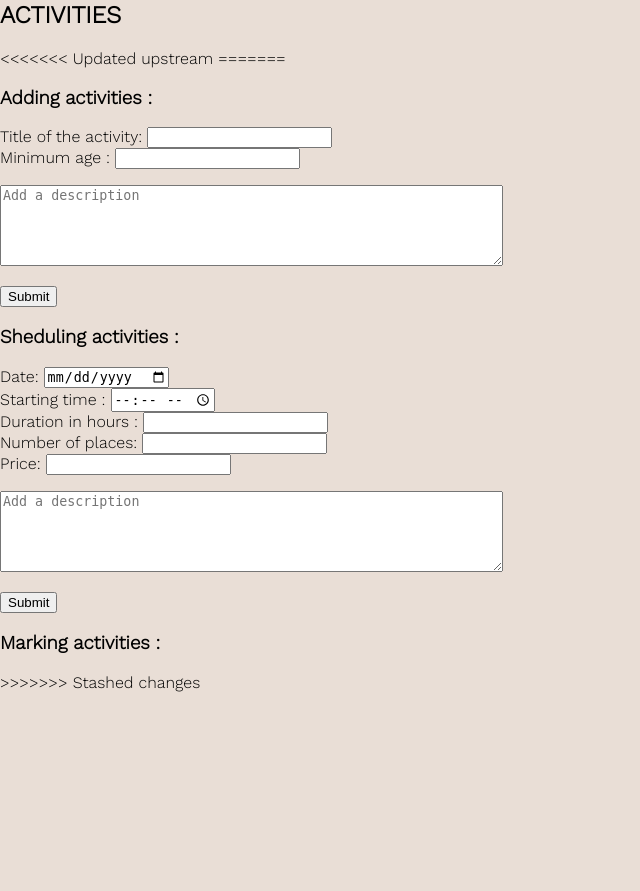
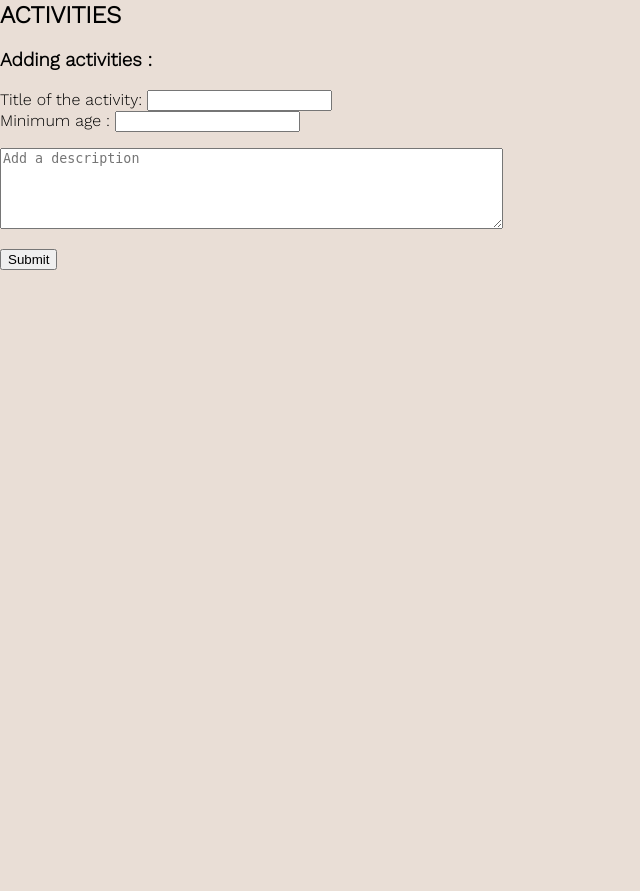
Before and after one commit to albercm30/zoowebapp, a Flask app: template WebAppProject/templates/main/activity.html in a window 1280 px wide. Shown: the part 79-970 px from the top of the page, without its empty margins (0-640 px from the left). Run offline with Flask 2, Linux system fonts and the light colour scheme; the template is opened without the code that fills it, so the values that code supplies are empty.

Commit message:
Update activity.html

```diff
--- a/WebAppProject/templates/main/activity.html
+++ b/WebAppProject/templates/main/activity.html
@@ -24,8 +24,7 @@
     </div>
 </div>
     {% endfor %}
-<<<<<<< Updated upstream
-=======
+
 <div>
     <h3> Adding activities :</h3>
     <form action="{{ url_for('main.add_activity') }}" method="post">
@@ -41,9 +40,10 @@
     {% endwith %}
 
 </div>
+<!--
 <div>
     <h3> Sheduling activities :</h3>
-    <!--activity_title, date, starting_time,duration, places, price-->
+    <!--activity_title, date, starting_time,duration, places, price
     <form action="{{ url_for('main.add_schedule') }}" method="post">
 
         <div><label>Date: <input type="date" name="date" required/></label></div>
@@ -59,5 +59,5 @@
     <h3> Marking activities :</h3>
 
 </div>
->>>>>>> Stashed changes
+-->
 {% endblock %}
```
